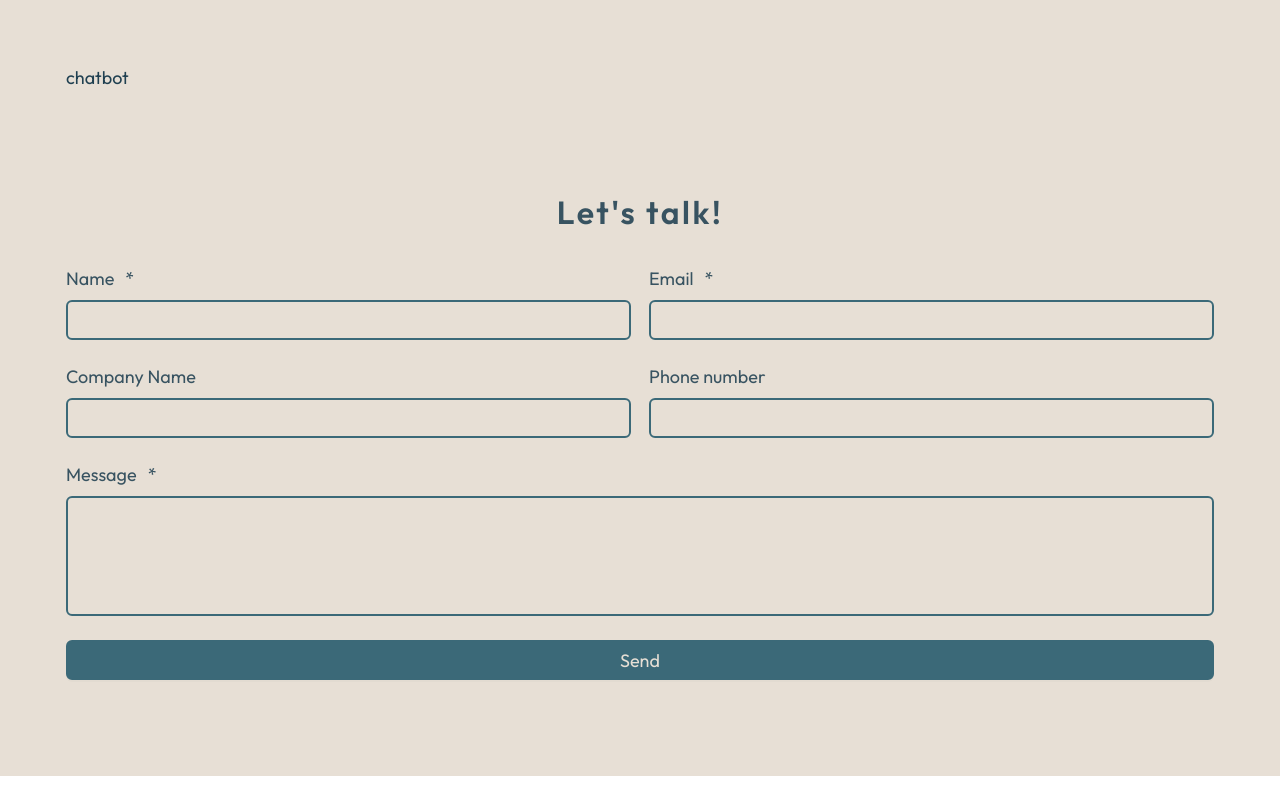
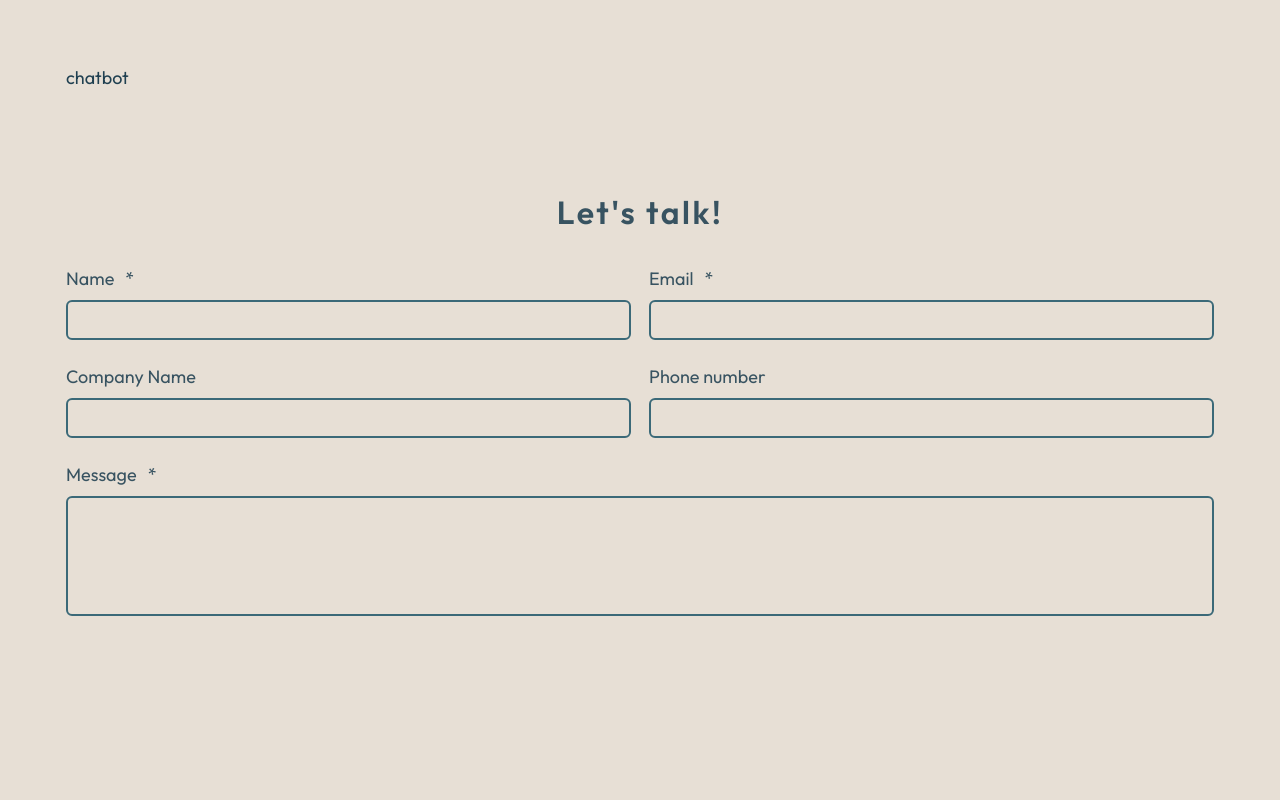
Before and after one commit to karin-zohar/Personal-Website, a React (Vite) app in the folder apps/client/: page / in a window 1280 px wide. Shown: the part 1293-2093 px from the top of the page. Before the commit the page ends 2069 px from the top, so only its background shows below. Built offline with nearby package versions, Linux system fonts and the light colour scheme.

Commit message:
feat: add validation to form

```diff
--- a/apps/client/libs/ui/components/GenFormItem/gen-form-item.style.css
+++ b/apps/client/libs/ui/components/GenFormItem/gen-form-item.style.css
@@ -3,6 +3,10 @@
     height: 40px;
     border: 2px solid var(--teal-500);
     background-color: transparent;
+
+    &.ant-input-status-error {
+      background-color: transparent !important;
+    }
   }
   textarea.ant-input {
     height: 120px;
--- a/apps/client/src/components/Main/components/Contact/components/ContactForm.tsx
+++ b/apps/client/src/components/Main/components/Contact/components/ContactForm.tsx
@@ -1,64 +1,137 @@
-import React from "react";
+import React, { useState } from "react";
 import { Button, Form, Input } from "antd";
 import useStore from "@/store/store";
 import GenFormItem from "@/libs/ui/components/GenFormItem/GenFormItem";
+import { Rule } from "antd/es/form";
 
 const ContactForm = () => {
   const { getLocalizedText } = useStore();
   const [form] = Form.useForm();
+  const [isValidated, setIsValidated] = useState(false);
 
   const formFields = [
     {
       key: "name",
       label: { english: "Name", hebrew: "שם" },
       required: true,
-      rules: [],
+      rules: [
+        {
+          required: true,
+          message: getLocalizedText({
+            english: "Please enter your name",
+            hebrew: "נא להזין שם",
+          }),
+        },
+      ],
     },
     {
       key: "email",
       label: { english: "Email", hebrew: 'דוא"ל' },
       required: true,
-      rules: [],
+      rules: [
+        {
+          required: true,
+          message: getLocalizedText({
+            english: "Please enter your email",
+            hebrew: 'נא להזין כתובת דוא"ל',
+          }),
+        },
+        {
+          type: "email",
+          message: getLocalizedText({
+            english: "Please enter a valid email address",
+            hebrew: 'נא להזין כתובת דוא"ל תקינה',
+          }),
+        },
+      ],
     },
     {
       key: "company-name",
       label: { english: "Company Name", hebrew: "שם החברה" },
       required: false,
-      rules: [],
     },
     {
       key: "phone",
       label: { english: "Phone number", hebrew: "מספר טלפון" },
       required: false,
-      rules: [],
+      rules: [
+        {
+          pattern: /^[0-9+\-()\s]*$/,
+          message: getLocalizedText({
+            english: "Please enter a valid phone number",
+            hebrew: "נא להזין מספר טלפון תקין",
+          }),
+        },
+      ],
     },
     {
       key: "message",
       label: { english: "Message", hebrew: "הודעה" },
       required: true,
-      rules: [],
+      rules: [
+        {
+          required: true,
+          message: getLocalizedText({
+            english: "Please enter a message",
+            hebrew: "נא להזין הודעה",
+          }),
+        },
+      ],
       inputType: "text-area",
     },
   ];
+
+  const handleValuesChange = async () => {
+    try {
+      await form.validateFields();
+      setIsValidated(true);
+    } catch {
+      setIsValidated(false);
+    }
+  };
+
+  const handleFinish = (values: any) => {
+    console.log("Form submitted:", values);
+  };
+
   return (
-    <Form form={form} className="contact-form">
+    <Form
+      form={form}
+      className="contact-form"
+      layout="vertical"
+      onValuesChange={handleValuesChange}
+      onFinish={handleFinish}
+    >
       {formFields.map((field) => (
         <GenFormItem
           key={field.key}
+          name={field.key}
           label={getLocalizedText(field.label)}
           required={field.required}
-          layout="vertical"
+          rules={(field?.rules as Rule[]) || undefined}
+          validateTrigger="onBlur"
         >
           {field.inputType === "text-area" ? (
-            <Input.TextArea></Input.TextArea>
+            <Input.TextArea rows={4} />
           ) : (
             <Input />
           )}
         </GenFormItem>
       ))}
-      <Button className="submit-button" block>
-        {getLocalizedText({ english: "Send", hebrew: "שליחה" })}
-      </Button>
+
+      <Form.Item shouldUpdate>
+        {() => (
+          <Button
+            type="primary"
+            htmlType="submit"
+            className="submit-button"
+            block
+            disabled={!isValidated}
+          >
+            {getLocalizedText({ english: "Send", hebrew: "שליחה" })}
+          </Button>
+        )}
+      </Form.Item>
     </Form>
   );
 };
--- a/apps/client/src/components/Main/components/Contact/contact.style.css
+++ b/apps/client/src/components/Main/components/Contact/contact.style.css
@@ -25,6 +25,11 @@
       &:hover {
         background-position: left;
       }
+
+      &:disabled {
+        visibility: hidden;
+        pointer-events: none;
+      }
     }
 
     @media (min-width: 700px) {
@@ -34,7 +39,7 @@
       grid-template-columns: 1fr 1fr;
 
       .ant-form-item:has(textarea),
-      .submit-button {
+      .ant-form-item:has(.submit-button) {
         grid-column: span 2;
       }
     }
```
